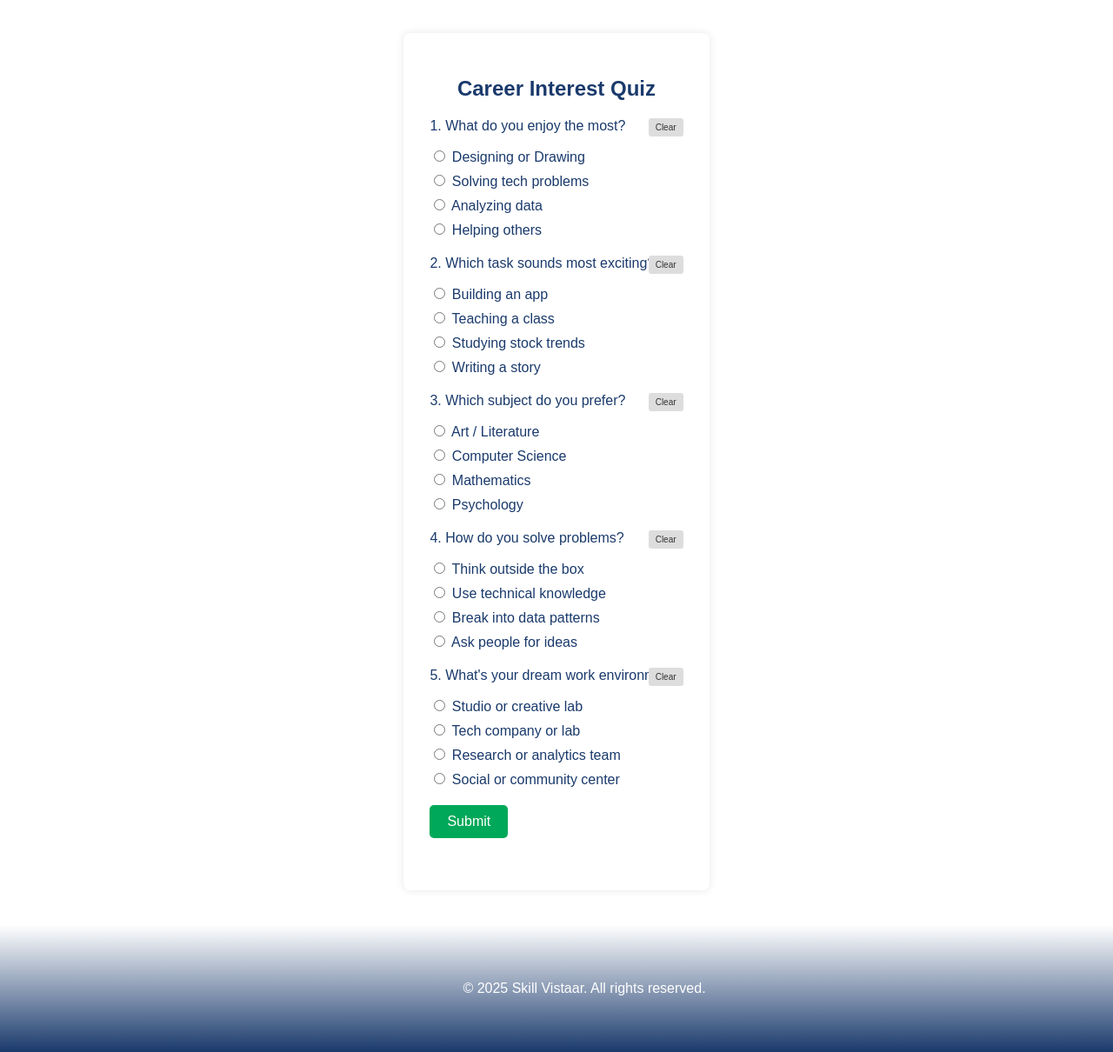
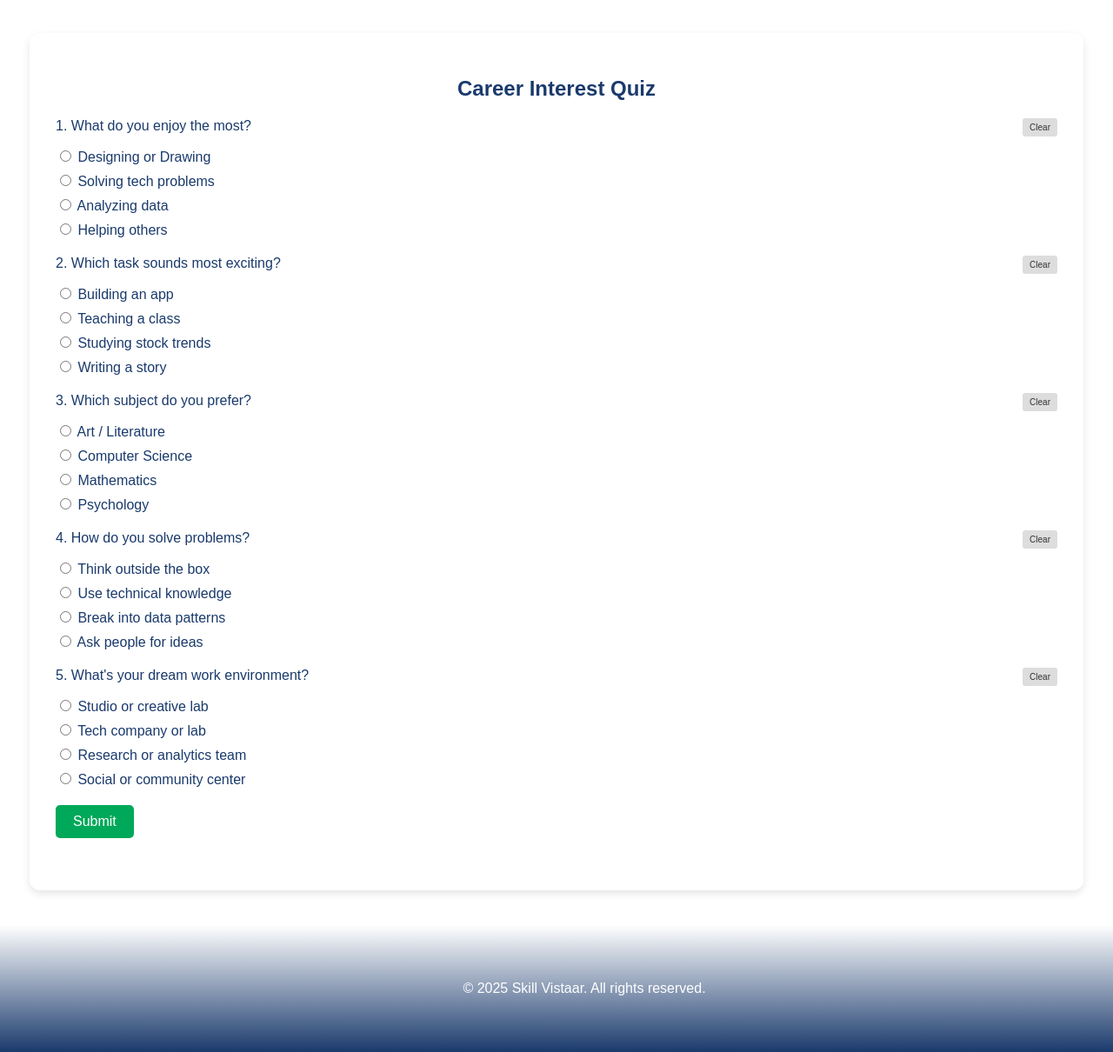
Before and after one commit to 1M-ARNAVERMA/Skill_Vistaar, a Flask app: page /career-guidance in a window 1280 px wide. Shown: the part 136-1346 px from the top of the page at 87% size. Run offline with Flask 3, Linux system fonts and the light colour scheme.

Commit message:
Update career_guidance.html

```diff
--- a/templates/career_guidance.html
+++ b/templates/career_guidance.html
@@ -7,11 +7,12 @@
     <style>
         .quiz-container {
             background: white;
+            width: 1200px;
             padding: 30px;
-            border-radius: 8px;
-            max-width: 800px;
+            border-radius: 12px;
+            max-width: 90%;
             margin: 40px auto;
-            box-shadow: 0 0 10px rgba(0, 0, 0, 0.1);
+            box-shadow: 0 4px 10px rgba(0, 0, 0, 0.1);
         }
 
         h2 {
```
